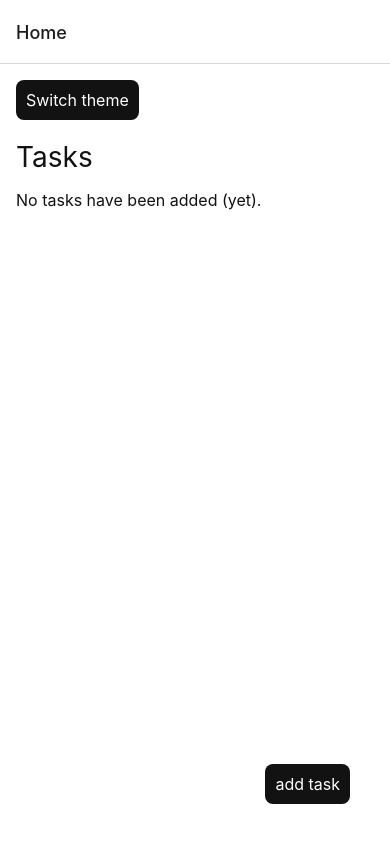
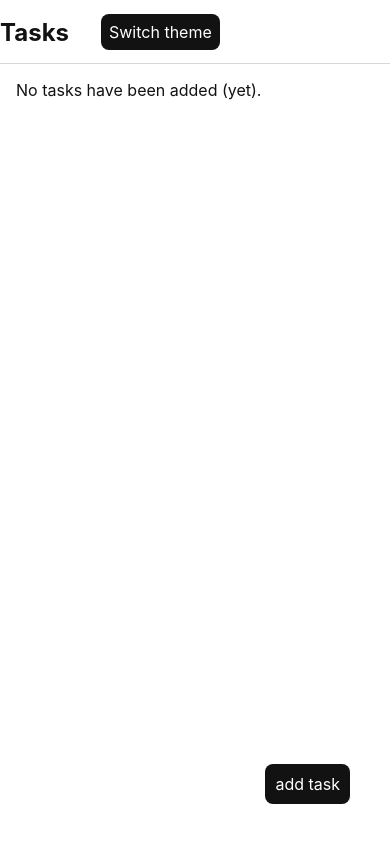
Before and after one commit to esfxra/TasksRN, a React Native app: screen /Home in a window 390 px wide. Built offline with nearby package versions, Linux system fonts and the light colour scheme.

Commit message:
Update header and status bar to match themes

```diff
--- a/src/App.navigator.tsx
+++ b/src/App.navigator.tsx
@@ -2,18 +2,32 @@ import React from 'react';
 import {NavigationContainer} from '@react-navigation/native';
 import {createNativeStackNavigator} from '@react-navigation/native-stack';
 
+import {useThemeContext} from './Theme.provider';
 import Home from './screens/Home.screen';
 import AddTask from './screens/AddTask.screen';
 import EditTask from './screens/EditTask.screen';
+import HeaderLeft from './components/HeaderLeft';
+import HeaderRight from './components/HeaderRight';
 
 const Stack = createNativeStackNavigator();
 
 export default function AppNavigator() {
+  const {theme} = useThemeContext();
+
   return (
     <NavigationContainer>
       <Stack.Navigator>
         {/* Home screen, where all tasks are shown */}
-        <Stack.Screen component={Home} name="Home" />
+        <Stack.Screen
+          component={Home}
+          name="Home"
+          options={{
+            headerTitle: '',
+            headerLeft: () => <HeaderLeft />,
+            headerRight: () => <HeaderRight />,
+            headerStyle: {backgroundColor: theme.colors.background},
+          }}
+        />
         {/* Add and Edit modals */}
         <Stack.Group
           screenOptions={{
--- a/src/Theme.provider.tsx
+++ b/src/Theme.provider.tsx
@@ -1,4 +1,5 @@
 import React, {createContext, useContext, useState} from 'react';
+import {StatusBar} from 'react-native';
 
 import {lightTheme, darkTheme} from './theme';
 
@@ -33,6 +34,9 @@ export default function ThemeProvider({children}: ThemeProviderProps) {
           setTheme(state => (state === 'light' ? 'dark' : 'light')),
       }}>
       {children}
+      <StatusBar
+        barStyle={theme === 'light' ? 'dark-content' : 'light-content'}
+      />
     </ThemeContext.Provider>
   );
 }
--- /dev/null
+++ b/src/components/HeaderLeft.tsx
@@ -0,0 +1,7 @@
+import React from 'react';
+
+import Text from './base/Text';
+
+export default function HeaderTitle() {
+  return <Text type="heading">Tasks</Text>;
+}
--- /dev/null
+++ b/src/components/HeaderRight.tsx
@@ -0,0 +1,14 @@
+import React from 'react';
+
+import {useThemeContext} from '../Theme.provider';
+import Button from './base/Button';
+
+export default function HeaderRight() {
+  const {toggleTheme} = useThemeContext();
+
+  return (
+    <Button padding="xs" onPress={toggleTheme}>
+      Switch theme
+    </Button>
+  );
+}
--- a/src/screens/Home.screen.tsx
+++ b/src/screens/Home.screen.tsx
@@ -4,15 +4,13 @@ import {ScrollView, View} from 'react-native';
 import {useAppContext} from '../App.provider';
 import {useThemeContext} from '../Theme.provider';
 import ActionButton from '../components/ActionButton';
-import Button from '../components/base/Button';
 import Text from '../components/base/Text';
-import Separator from '../components/base/Separator';
 import TaskItem from '../components/TaskItem';
 import {HomeProps} from '../types';
 
 export default function Home({}: HomeProps) {
   const appContext = useAppContext();
-  const {theme, toggleTheme} = useThemeContext();
+  const {theme} = useThemeContext();
 
   return (
     <View
@@ -21,14 +19,8 @@ export default function Home({}: HomeProps) {
         padding: theme.spacing.m,
         backgroundColor: theme.colors.background,
       }}>
-      <Button onPress={() => toggleTheme()}>Switch theme</Button>
-
-      <Separator />
-
-      <Text type="heading">Tasks</Text>
-
-      <Separator size="xs" />
-
+      {/* <Text type="heading">Tasks</Text> */}
+      {/* <Separator size="xs" /> */}
       <ScrollView>
         {appContext.tasks.length === 0 ? (
           <Text>No tasks have been added (yet).</Text>
--- a/src/theme.ts
+++ b/src/theme.ts
@@ -12,8 +12,8 @@ export const theme = {
   },
   text: {
     heading: {
-      fontSize: 28,
-      fontWeight: 'normal',
+      fontSize: 24,
+      fontWeight: 'bold',
     },
     subHeading: {
       fontSize: 16,
```
